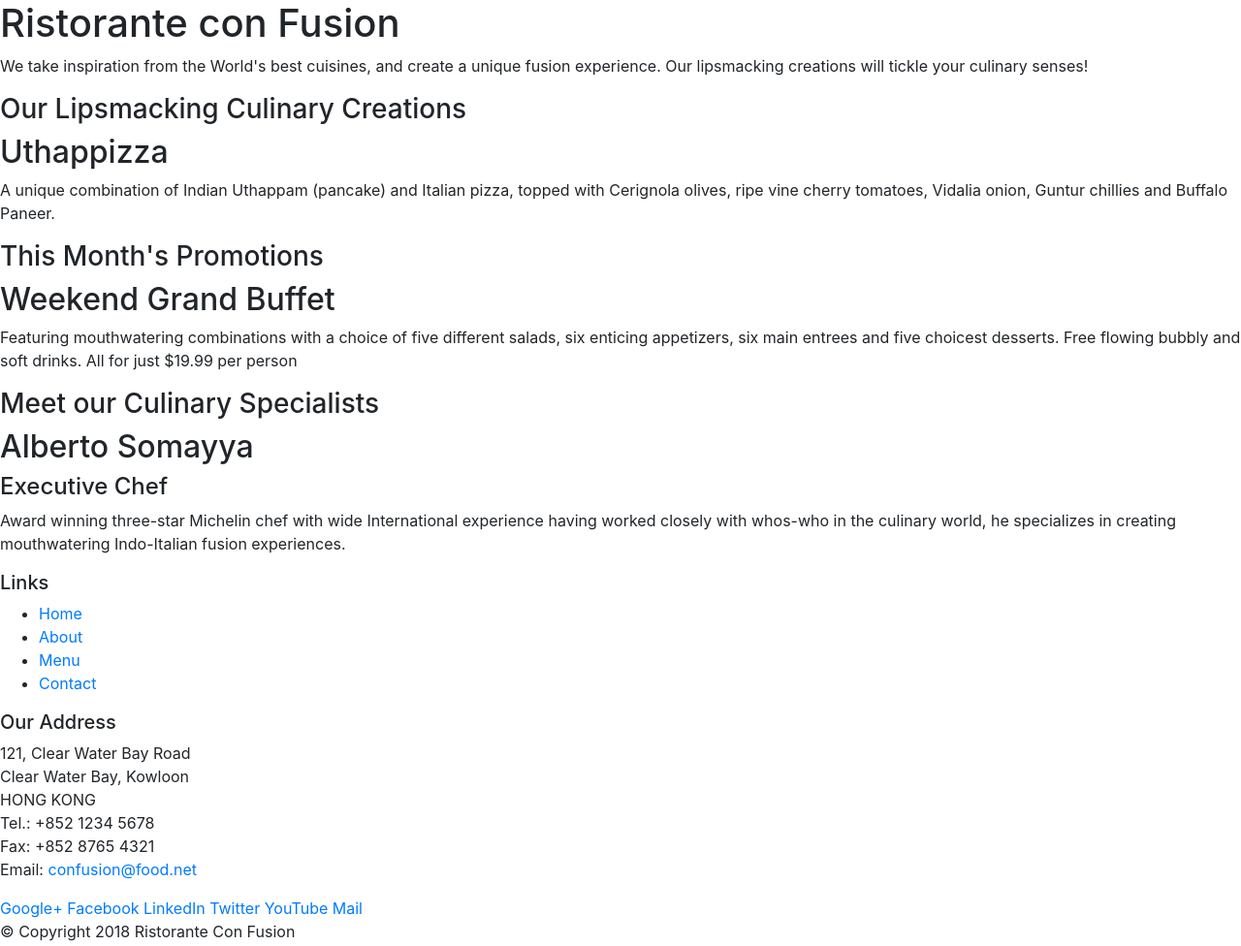
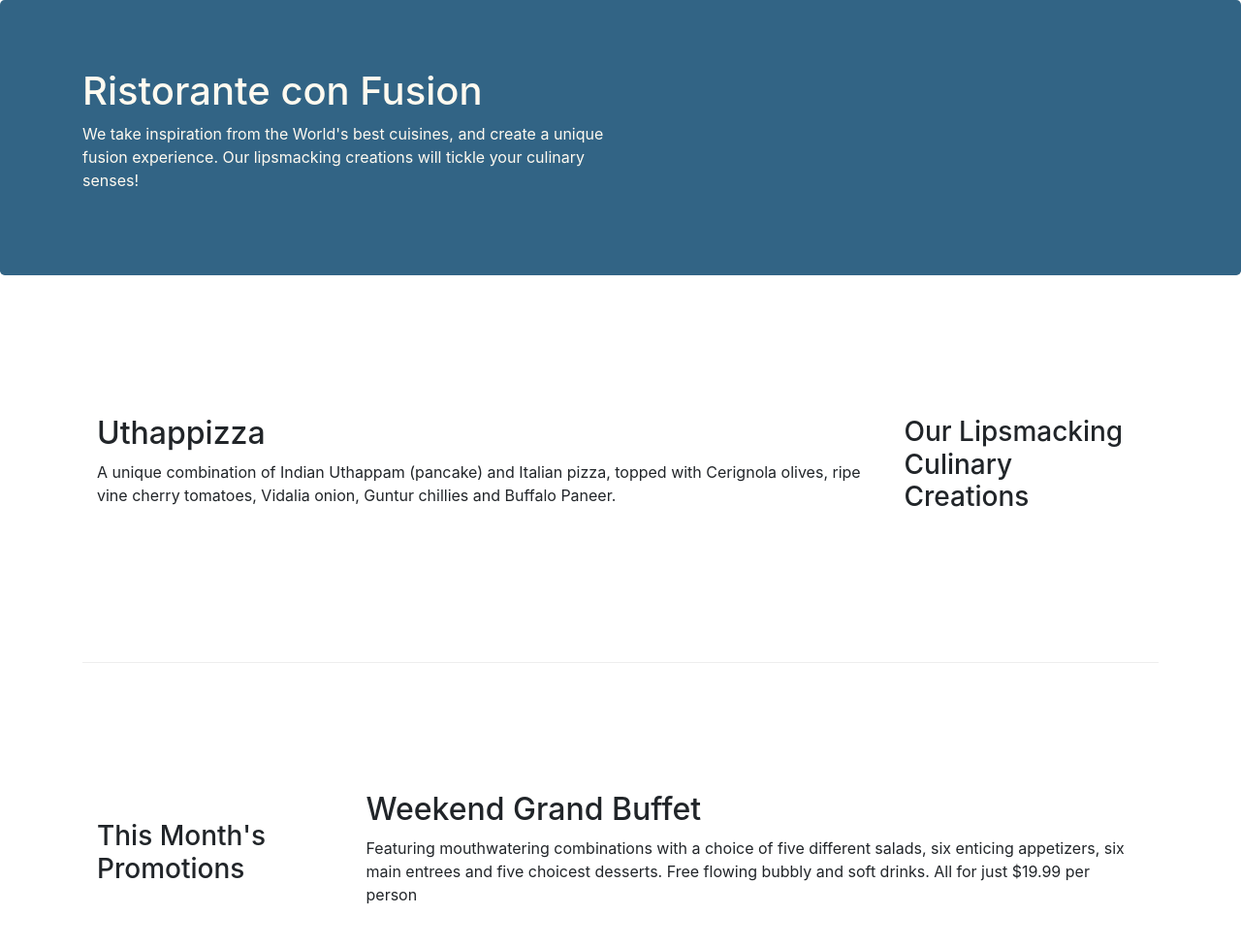
Before and after one commit to jazorhe/conFusion, a website: page index.html in a window 1280 px wide. Shown: the top 976 px of the page at 97% size. Drawn offline with nearby package versions, Linux system fonts and the light colour scheme.

Commit message:
Bootstrap Grip Part 2

```diff
--- /dev/null
+++ b/css/styles.css
@@ -0,0 +1,31 @@
+.row-header {
+  margin: 0px auto;
+  padding: 0px auto;
+}
+
+.row-content {
+  margin: 0px auto;
+  padding: 50px 0px 50px 0px;
+  border-bottom: 1px ridge;
+  min-height: 400px;
+}
+
+.footer {
+  background-color: #326485;
+  margin: 0px auto;
+  padding: 20px 0px 20px 0px;
+  color: floralwhite;
+}
+
+.jumbotron {
+  padding: 70px 30px 70px 30px;
+  margin: 0px auto;
+  background: #326485;
+  color: floralwhite;
+}
+
+.adress {
+    font-size: 80%;
+    margin: 0px;
+    color: #0f0f0f
+}
--- a/index.html
+++ b/index.html
@@ -9,51 +9,52 @@
 
     <!-- Bootstrap CSS -->
     <link rel="stylesheet" href="node_modules/bootstrap/dist/css/bootstrap.min.css">
+    <link rel="stylesheet" href="css/styles.css">
     <title>Ristorante Con Fusion</title>
 </head>
 
 <body>
 
-    <header>
-        <div>
-            <div>
-                <div>
+    <header class="jumbotron">
+        <div class="container">
+            <div class="row row-herder">
+                <div class="col-12 col-sm-6">
                     <h1>Ristorante con Fusion</h1>
                     <p>We take inspiration from the World's best cuisines, and create a unique fusion experience. Our lipsmacking creations will tickle your culinary senses!</p>
                 </div>
-                <div>
+                <div  class="col-12 col-sm">
                 </div>
             </div>
         </div>
     </header>
 
-    <div>
-        <div>
-            <div>
+    <div class="container">
+        <div class="row row-content align-items-center">
+            <div class="col-12 col-sm-4 order-sm-last col-md-3">
                 <h3>Our Lipsmacking Culinary Creations</h3>
             </div>
-            <div>
+            <div class="col col-sm order-sm-first col-md">
                 <h2>Uthappizza</h2>
                 <p>A unique combination of Indian Uthappam (pancake) and Italian pizza, topped with Cerignola olives, ripe vine cherry tomatoes, Vidalia onion, Guntur chillies and Buffalo Paneer.</p>
             </div>
         </div>
 
 
-        <div>
-            <div>
+        <div class="row row-content align-items-center">
+            <div  class="col-12 col-sm-4 col-md-3">
                 <h3>This Month's Promotions</h3>
             </div>
-            <div>
+            <div  class="col col-sm col-md">
                 <h2>Weekend Grand Buffet</h2>
                 <p>Featuring mouthwatering combinations with a choice of five different salads, six enticing appetizers, six main entrees and five choicest desserts. Free flowing bubbly and soft drinks. All for just $19.99 per person </p>
             </div>
         </div>
 
-        <div>
-            <div>
+        <div class="row row-content align-items-center">
+            <div  class="col-12 col-sm-4 order-sm-last col-md-3">
                 <h3>Meet our Culinary Specialists</h3>
             </div>
-            <div>
+            <div  class="col col-sm order-sm-first col-md">
                 <h2>Alberto Somayya</h2>
                 <h4>Executive Chef</h4>
                 <p>Award winning three-star Michelin chef with wide International experience having worked closely with whos-who in the culinary world, he specializes in creating mouthwatering Indo-Italian fusion experiences. </p>
@@ -61,19 +62,19 @@
         </div>
     </div>
 
-    <footer>
-        <div>
-            <div>
-                <div>
+    <footer class="footer">
+        <div class="container">
+            <div class="row">
+                <div class="col-4 offset-1 col-sm-2">
                     <h5>Links</h5>
-                    <ul>
+                    <ul class="list-unstyled">
                         <li><a href="#">Home</a></li>
                         <li><a href="#">About</a></li>
                         <li><a href="#">Menu</a></li>
                         <li><a href="#">Contact</a></li>
                     </ul>
                 </div>
-                <div>
+                <div class="col-7 col-sm-5">
                     <h5>Our Address</h5>
                     <address>
 		              121, Clear Water Bay Road<br>
@@ -84,8 +85,8 @@
 		              Email: <a href="mailto:confusion@food.net">confusion@food.net</a>
 		           </address>
                 </div>
-                <div>
-                    <div>
+                <div  class="col-12 col-sm-4 align-self-center">
+                    <div class="text-center">
                         <a href="http://google.com/+">Google+</a>
                         <a href="http://www.facebook.com/profile.php?id=">Facebook</a>
                         <a href="http://www.linkedin.com/in/">LinkedIn</a>
@@ -95,8 +96,8 @@
                     </div>
                 </div>
            </div>
-           <div>
-                <div>
+           <div class="row justify-content-center">
+                <div class="col-auto">
                     <p>© Copyright 2018 Ristorante Con Fusion</p>
                 </div>
            </div>
```
